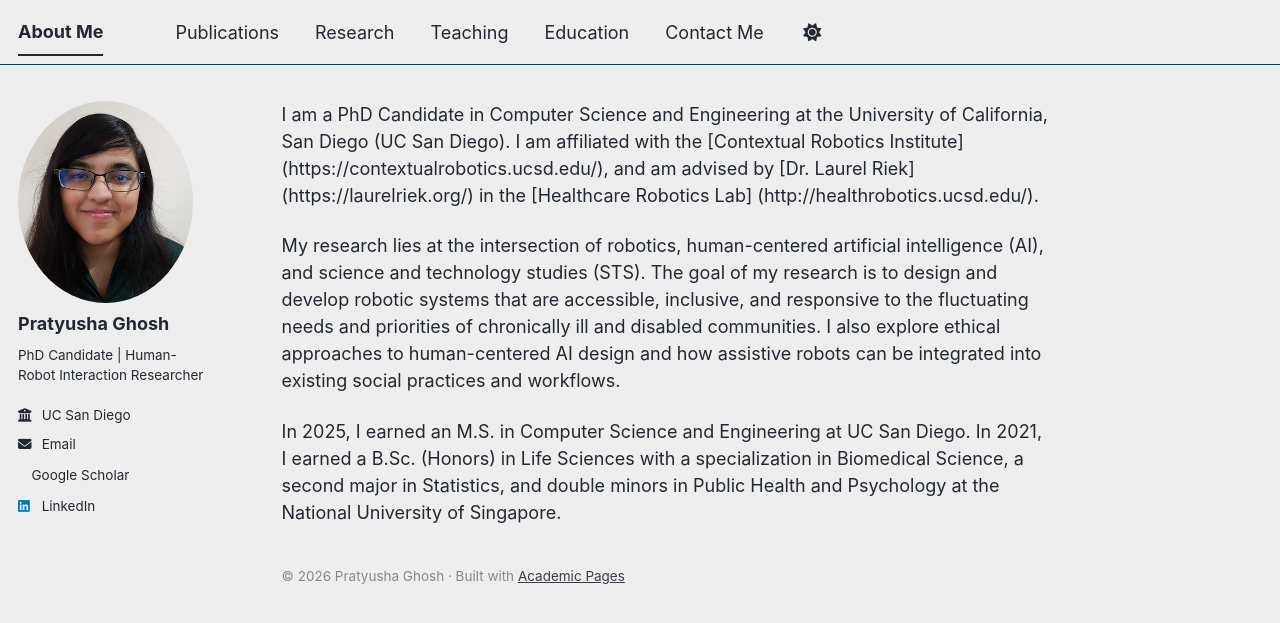
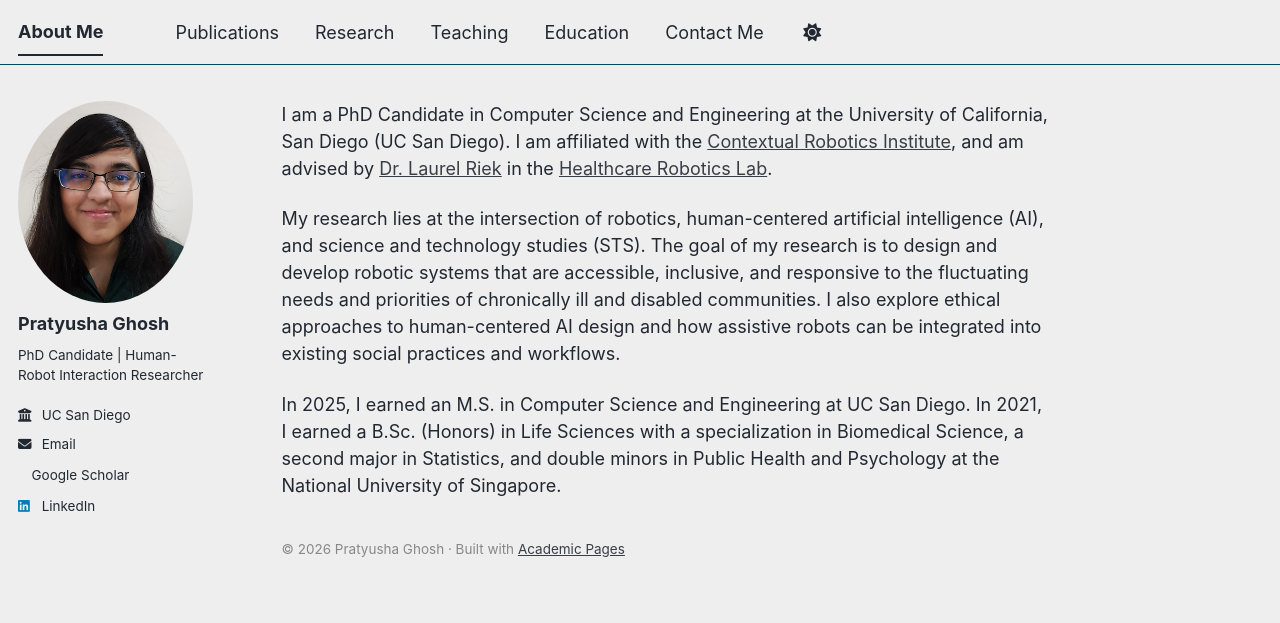
Before and after one commit to pratyusha-g/pratyusha-g.github.io, a Jekyll site: the page built from _pages/about.md, in a window 1280 px wide. Shown: the top 623 px of the page. Built offline with Jekyll 4.4.1, drawn with Linux system fonts in a browser that asks for light colours; a style sheet for code colours, icons or effects is not loaded; part of the change alters nothing that is shown.

Commit message:
Update about.md

```diff
--- a/_pages/about.md
+++ b/_pages/about.md
@@ -4,7 +4,12 @@ permalink: /
 author_profile: true
 ---
 
-I am a PhD Candidate in Computer Science and Engineering at the University of California, San Diego (UC San Diego). I am affiliated with the [Contextual Robotics Institute] (https://contextualrobotics.ucsd.edu/), and am advised by [Dr. Laurel Riek] (https://laurelriek.org/) in the [Healthcare Robotics Lab] (http://healthrobotics.ucsd.edu/).
+I am a PhD Candidate in Computer Science and Engineering at the University of California, San Diego (UC San Diego). I am affiliated with the
+<a href="https://contextualrobotics.ucsd.edu/">Contextual Robotics Institute</a>,
+and am advised by
+<a href="https://laurelriek.org/">Dr. Laurel Riek</a>
+in the
+<a href="http://healthrobotics.ucsd.edu/">Healthcare Robotics Lab</a>.
 
 My research lies at the intersection of robotics, human-centered artificial intelligence (AI), and science and technology studies (STS). The goal of my research is to design and develop robotic systems that are accessible, inclusive, and responsive to the fluctuating needs and priorities of chronically ill and disabled communities. I also explore ethical approaches to human-centered AI design and how assistive robots can be integrated into existing social practices and workflows.
 
```
